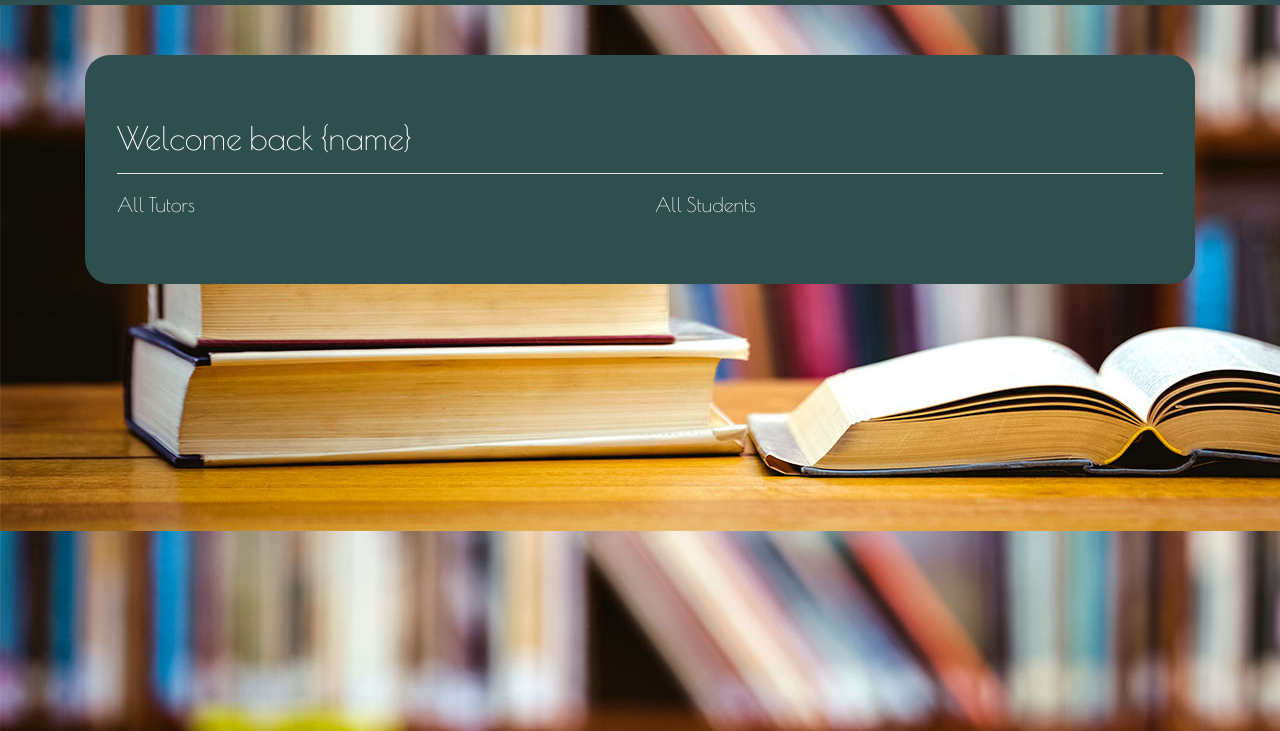
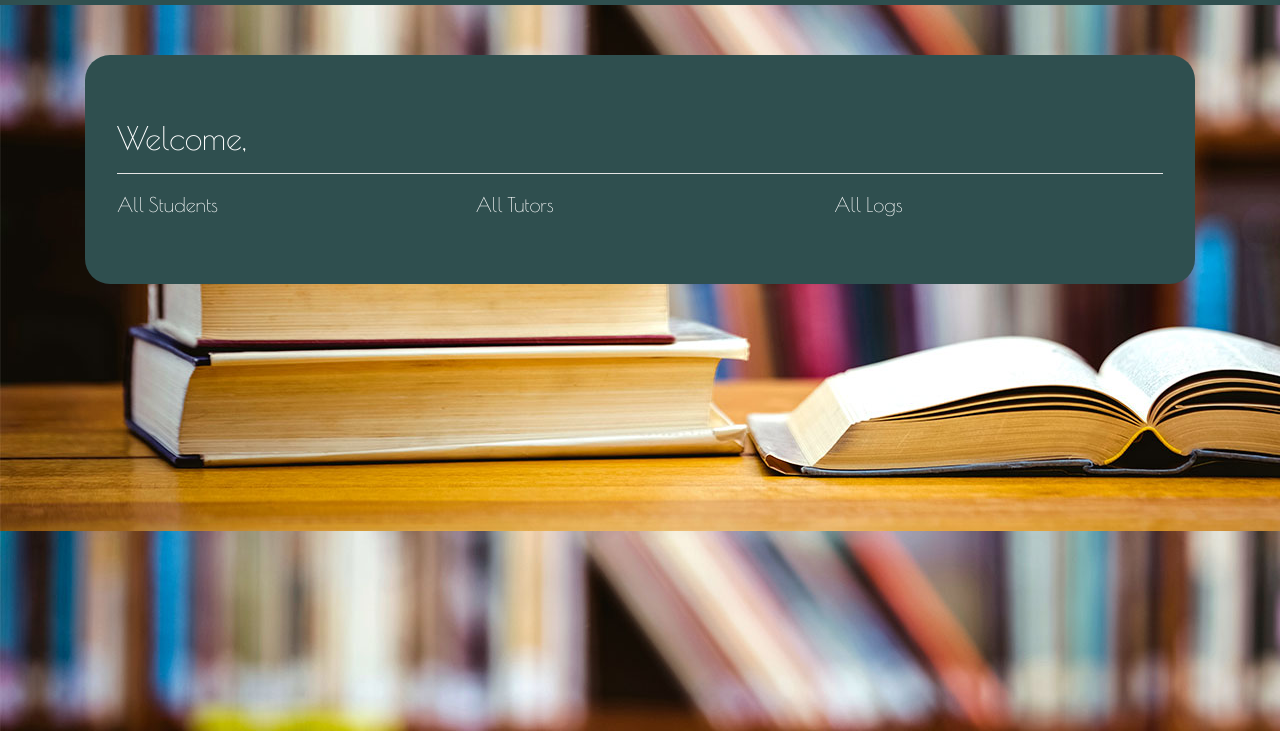
Before and after one commit to BenHonken/mantis-shrimp, a website: page views/admin.html in a window 1280 px wide. Shown: the part 69-800 px from the top of the page. Drawn offline with nearby package versions, Linux system fonts and the light colour scheme; files that its build step writes are made by us from their sources; files whose address does not match are found by name.

Commit message:
added log div and a span for the welcome notification

```diff
--- a/views/admin.html
+++ b/views/admin.html
@@ -31,13 +31,14 @@
 
             <div class="jumbotron animated fadeIn">
 
-                <h2>Welcome back {name}</h2>
+                <h2>Welcome, <span id="adminName"></span></h2>
 
                 <hr>
 
                 <div class="row">
-                    <div class="col-md-6">All Tutors</div>
-                    <div class="col-md-6">All Students</div>
+                    <div class="col-md-4">All Students</div>
+                    <div class="col-md-4">All Tutors</div>
+                    <div class="col-md-4">All Logs</div>
                 </div>
             </div>
         </div>
```
